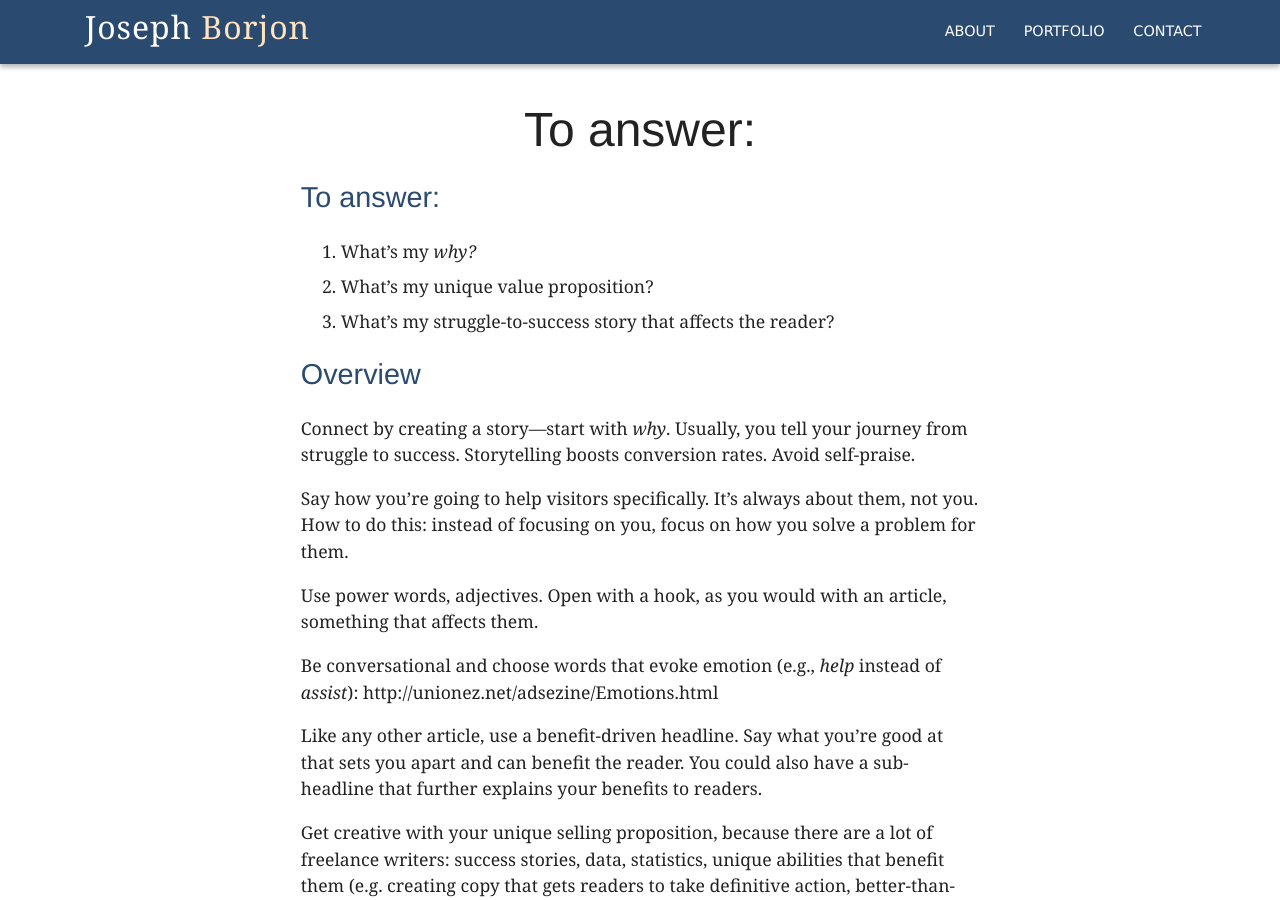
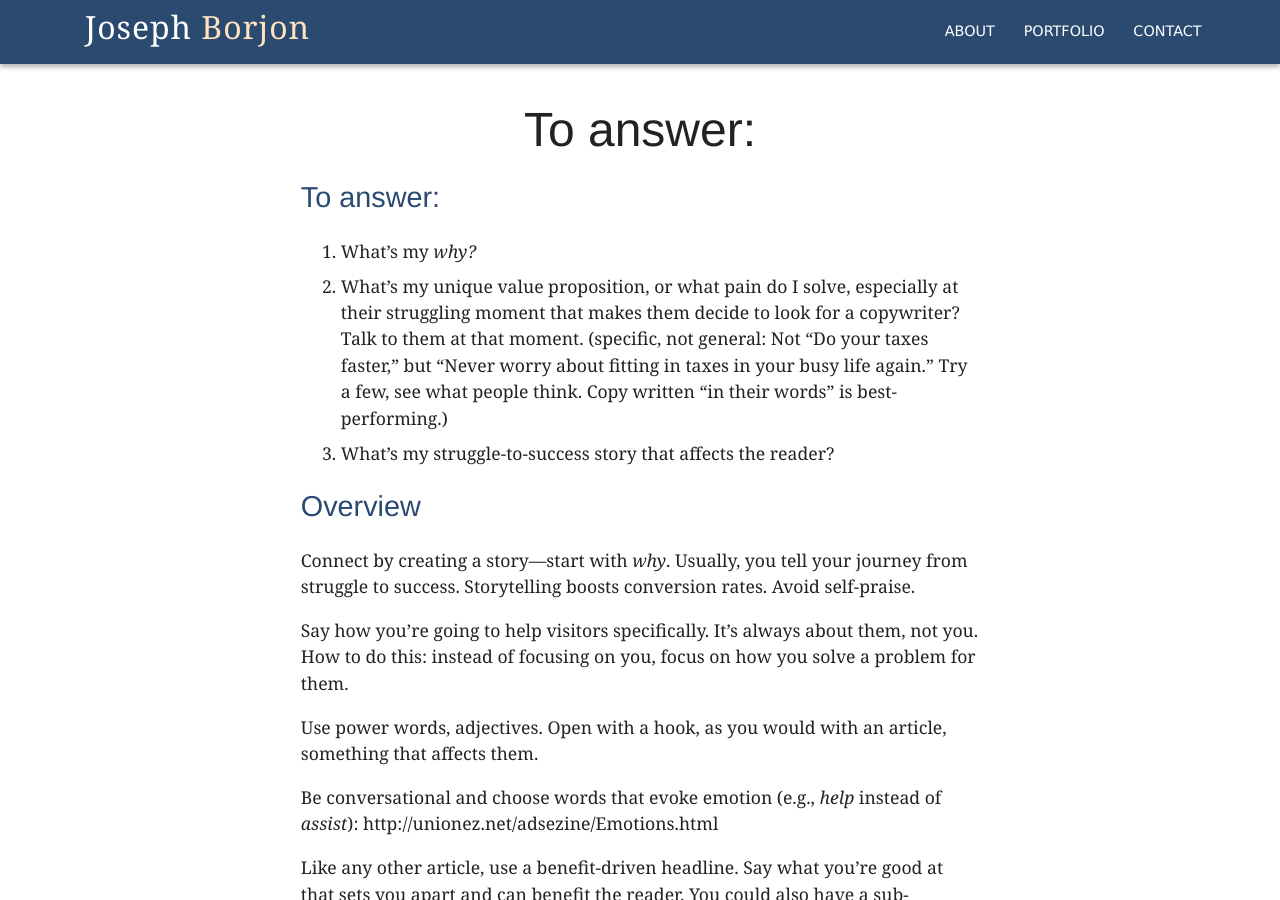
Before and after one commit to jborjon/jborjon.github.io, a Jekyll site: the page built from about-page-notes.md, in a window 1280 px wide and 900 px high. Built offline with Jekyll 4.4.1, drawn with Linux system fonts in a browser that asks for light colours; some web fonts are replaced; our own code applies the rules of GitHub Pages for plain Markdown files; some of the changed text lies outside the part shown.

Commit message:
Add more notes to About

```diff
--- a/about-page-notes.md
+++ b/about-page-notes.md
@@ -1,7 +1,7 @@
 ## To answer:
 
 1. What's my *why?*
-2. What's my unique value proposition?
+2. What's my unique value proposition, or what pain do I solve, especially at their struggling moment that makes them decide to look for a copywriter? Talk to them at that moment. (specific, not general: Not "Do your taxes faster," but "Never worry about fitting in taxes in your busy life again." Try a few, see what people think. Copy written "in their words" is best-performing.)
 3. What's my struggle-to-success story that affects the reader?
 
 ## Overview
@@ -48,6 +48,10 @@ Share your personality type (I'm the rarest type!) and its strengths.
 
 "How do you know you're doing it right? Let an expert do it for you."
 
+"You're putting your first impression out there. Let me skillfully craft it for you." (idea from https://designpowers.com/blog/4-reasons-to-hire-a-professional-content-writer)
+
+"The better your content, the more engaged your visitors are, and the more likely they'll become paying customers." (idea from https://designpowers.com/blog/4-reasons-to-hire-a-professional-content-writer)
+
 ## For a Video
 
 "Hi. My name is ___ and I [value or selling proposition]."
```
